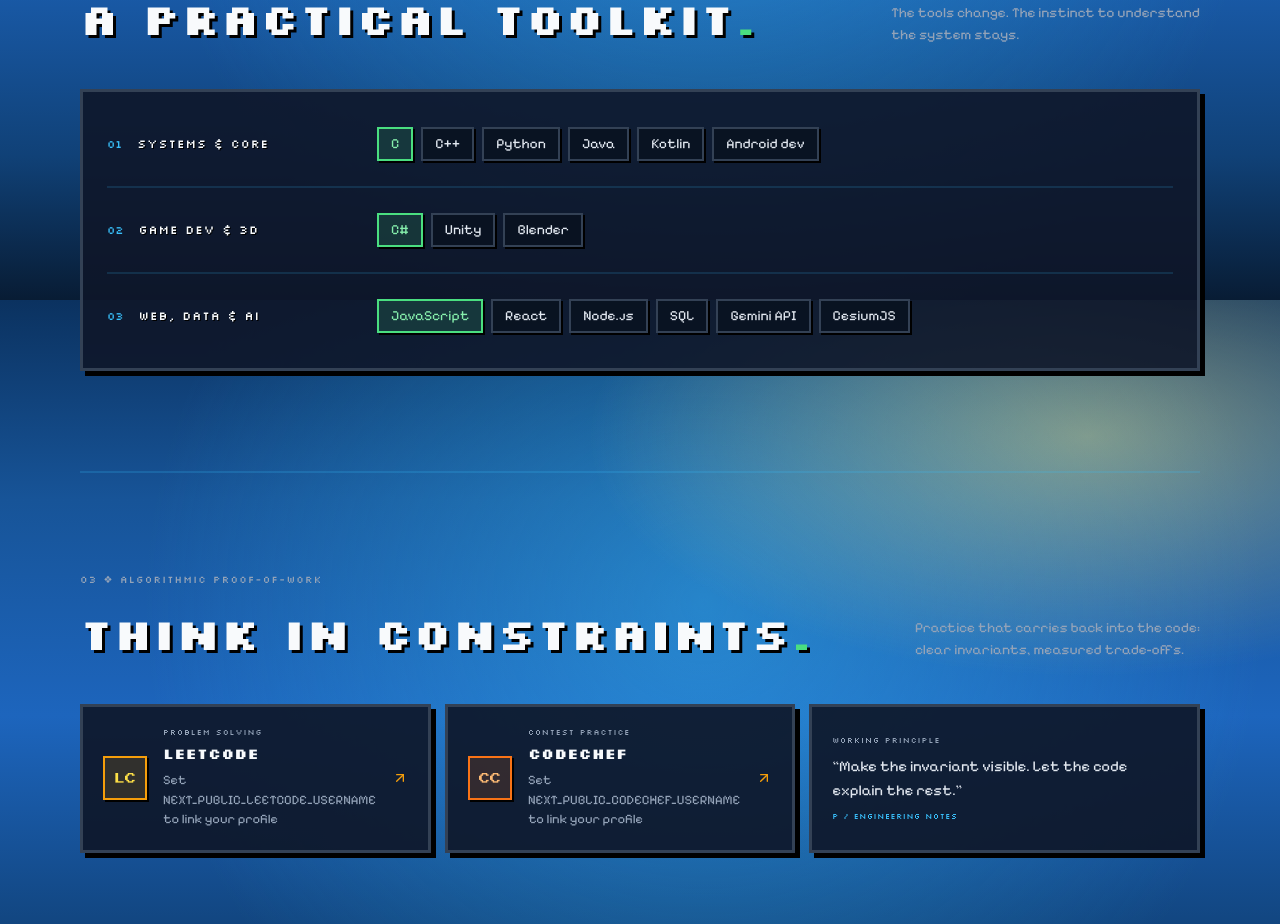
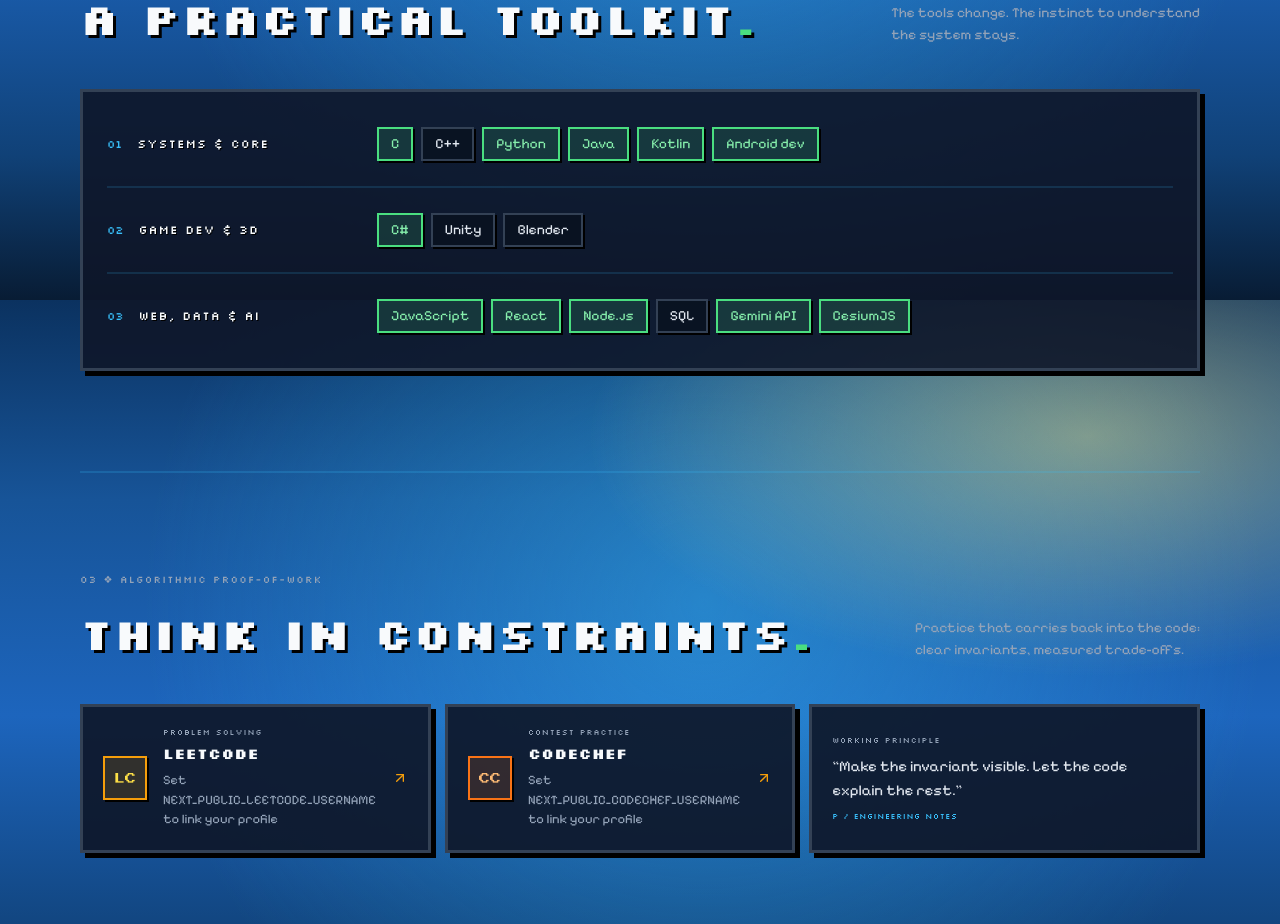
Before and after one commit to piyushshukla11/Resume, a Next.js app: page / in a window 1280 px wide. Shown: the part 2100-3024 px from the top of the page. Built offline with nearby package versions, Linux system fonts and the light colour scheme; no server answers.

Commit message:
feat(stack): highlight all technologies with green primary box except unity, c++, blender, and sql

```diff
--- a/components/portfolio.tsx
+++ b/components/portfolio.tsx
@@ -23,6 +23,8 @@ const stacks = [
   { label: "GAME DEV & 3D", items: ["C#", "Unity", "Blender"] },
   { label: "WEB, DATA & AI", items: ["JavaScript", "React", "Node.js", "SQL", "Gemini API", "CesiumJS"] },
 ];
+const isStackPrimary = (item: string) =>
+  !["unity", "c++", "blender", "sql"].includes(item.toLowerCase());
 const milestones = [
   { date: "2025 — PRESENT", title: "Robotics & Artificial Intelligence", detail: "Undergraduate studies · Bengaluru", mark: "01" },
   { date: "HACK MALENADU ’26", title: "PRISM · Top 12 finalist", detail: "AI-powered customer review intelligence", mark: "02" },
@@ -191,7 +193,7 @@ export function Portfolio() {
 
       <section id="stack" className="section-wrap stack-section section-anchor" aria-labelledby="stack-title">
         <div className="section-heading"><div><p className="eyebrow">02 ❖ TOOLING & CRAFT</p><h2 id="stack-title">A practical toolkit<span>.</span></h2></div><p className="section-aside">The tools change. The instinct to understand<br />the system stays.</p></div>
-        <div className="stack-matrix">{stacks.map((group, groupIndex) => <article className="stack-group" key={group.label}><div className="stack-group-head"><span className="stack-number">0{groupIndex + 1}</span><h3>{group.label}</h3></div><div className="stack-items">{group.items.map((item, index) => <span key={item} className={index === 0 ? "stack-primary" : ""}>{item}</span>)}</div></article>)}</div>
+        <div className="stack-matrix">{stacks.map((group, groupIndex) => <article className="stack-group" key={group.label}><div className="stack-group-head"><span className="stack-number">0{groupIndex + 1}</span><h3>{group.label}</h3></div><div className="stack-items">{group.items.map((item) => <span key={item} className={isStackPrimary(item) ? "stack-primary" : ""}>{item}</span>)}</div></article>)}</div>
       </section>
 
       <section id="competitive" className="section-wrap competitive-section section-anchor" aria-labelledby="competitive-title">
```
Also changed, not shown: 1 other file (tests, documents, lock files or other folders).
